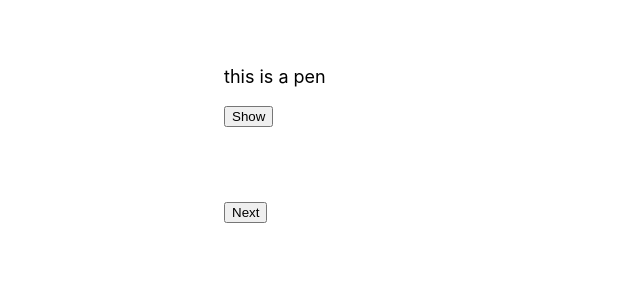
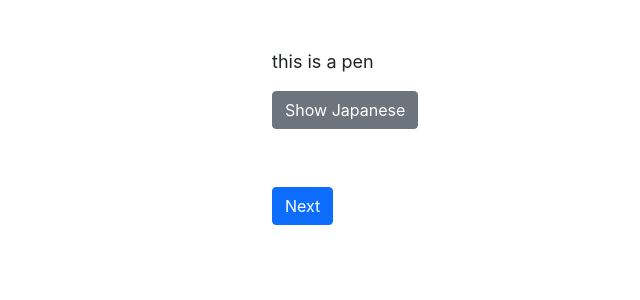
Before and after one commit to yamacent/til-react, a React (Create React App) app in the folder my-app/: page / in a window 1280 px wide. Shown: the top 300 px of the page, without its empty margins (116-756 px from the left). Built offline with nearby package versions, Linux system fonts and the light colour scheme.

Commit message:
Introduce bootstrap

```diff
--- a/my-app/public/index.html
+++ b/my-app/public/index.html
@@ -24,6 +24,8 @@
       work correctly both with client-side routing and a non-root public URL.
       Learn how to configure a non-root public URL by running `npm run build`.
     -->
+    <link href="https://cdn.jsdelivr.net/npm/bootstrap@5.0.0-beta1/dist/css/bootstrap.min.css" rel="stylesheet"
+      integrity="sha384-giJF6kkoqNQ00vy+HMDP7azOuL0xtbfIcaT9wjKHr8RbDVddVHyTfAAsrekwKmP1" crossorigin="anonymous">
     <title>React App</title>
   </head>
   <body>
--- a/my-app/src/App.tsx
+++ b/my-app/src/App.tsx
@@ -12,12 +12,12 @@ export default function App() {
       {index < sentences.length ? (
         <>
           <Sentence en={sentence.en} ja={sentence.ja} />
-          <button onClick={() => setIndex(index + 1)}>Next</button>
+          <button className="btn btn-primary" onClick={() => setIndex(index + 1)}>Next</button>
         </>
       ) : (
         <>
           <p>Done!</p>
-          <button onClick={() => setIndex(0)}>Retry</button>
+          <button className="btn btn-primary" onClick={() => setIndex(0)}>Retry</button>
         </>
       )}
     </div>
--- a/my-app/src/Sentence.tsx
+++ b/my-app/src/Sentence.tsx
@@ -12,7 +12,7 @@ export default function Sentence(props: SentenceProps) {
     <div className="Sentence">
       <p className="sentence">{props.en}</p>
       <div className="ja">
-        <button onClick={() => setShow(!show)}>{show ? 'Hide' : 'Show'}</button>
+        <button className="btn btn-secondary" onClick={() => setShow(!show)}>{show ? 'Hide' : 'Show'} Japanese</button>
         {show && <p className="sentence">{props.ja}</p>}
       </div>
     </div>
```
